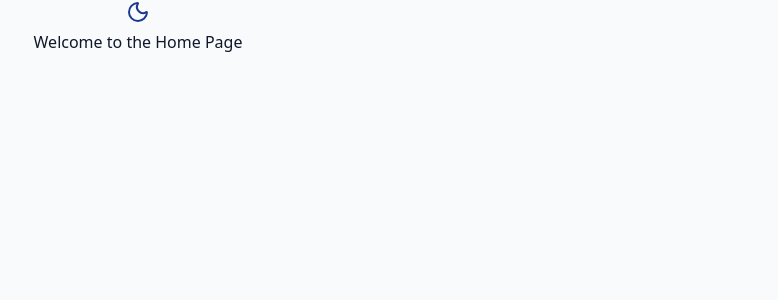
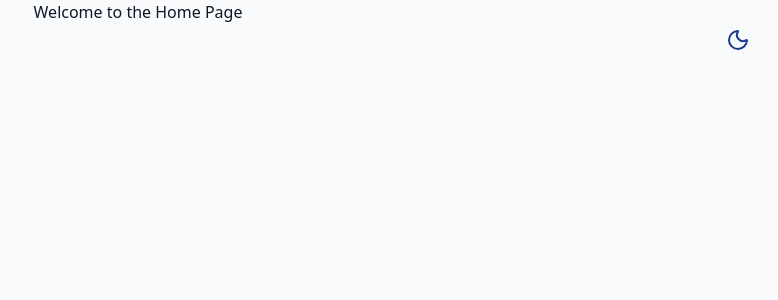
Before and after one commit to Mohiuddin10/portfolio, a React (Vite) app: page / in a window 1280 px wide. Shown: the top 300 px of the page, without its empty margins (502-1280 px from the left). Built offline with nearby package versions, Linux system fonts and the light colour scheme.

Commit message:
theme done

```diff
--- a/src/components/ThemeToggle.jsx
+++ b/src/components/ThemeToggle.jsx
@@ -1,21 +1,42 @@
 import { Moon, Sun } from "lucide-react";
-import { useState } from "react";
+import { useEffect, useState } from "react";
+// import { cn } from "../lib/utils";
+import { cn } from "@/lib/utils";
 
 export const ThemeToggle = () => {
   const [isDarkMode, setDarkMode] = useState(false);
 
+  useEffect(() => {
+    const savedTheme = localStorage.getItem("theme");
+    if (savedTheme === "dark") {
+      document.documentElement.classList.add("dark");
+      setDarkMode(true);
+    } else {
+      document.documentElement.classList.remove("dark");
+      setDarkMode(false);
+    }
+  }, []);
+
   const toggleTheme = () => {
     if (isDarkMode) {
       document.documentElement.classList.remove("dark");
+      localStorage.setItem("theme", "light");
       setDarkMode(false);
     } else {
       document.documentElement.classList.add("dark");
+      localStorage.setItem("theme", "dark");
       setDarkMode(true);
     }
   };
 
   return (
-    <button onClick={toggleTheme}>
+    <button
+      onClick={toggleTheme}
+      className={cn(
+        "fixed max-sm:hidden top-5 right-5 z-50 p-2 rounded-full transition-colors duration-300",
+        "focus:outline-hidden"
+      )}
+    >
       {isDarkMode ? (
         <Sun className="h-6 w-6 text-yellow-300" />
       ) : (
--- /dev/null
+++ b/src/lib/utils.js
@@ -0,0 +1,6 @@
+import {clsx} from "clsx";
+import { twMerge } from "tailwind-merge";
+
+export const cn = (...inputs) => {
+    return twMerge(clsx(inputs));
+};
--- a/vite.config.js
+++ b/vite.config.js
@@ -8,7 +8,7 @@ export default defineConfig({
   plugins: [react(), tailwindcss()],
   resolve: {
     alias: {
-      '@': path.resolve(__dirname, '/src')
+      '@': path.resolve(__dirname, './src')
     }
   }
 })
```
